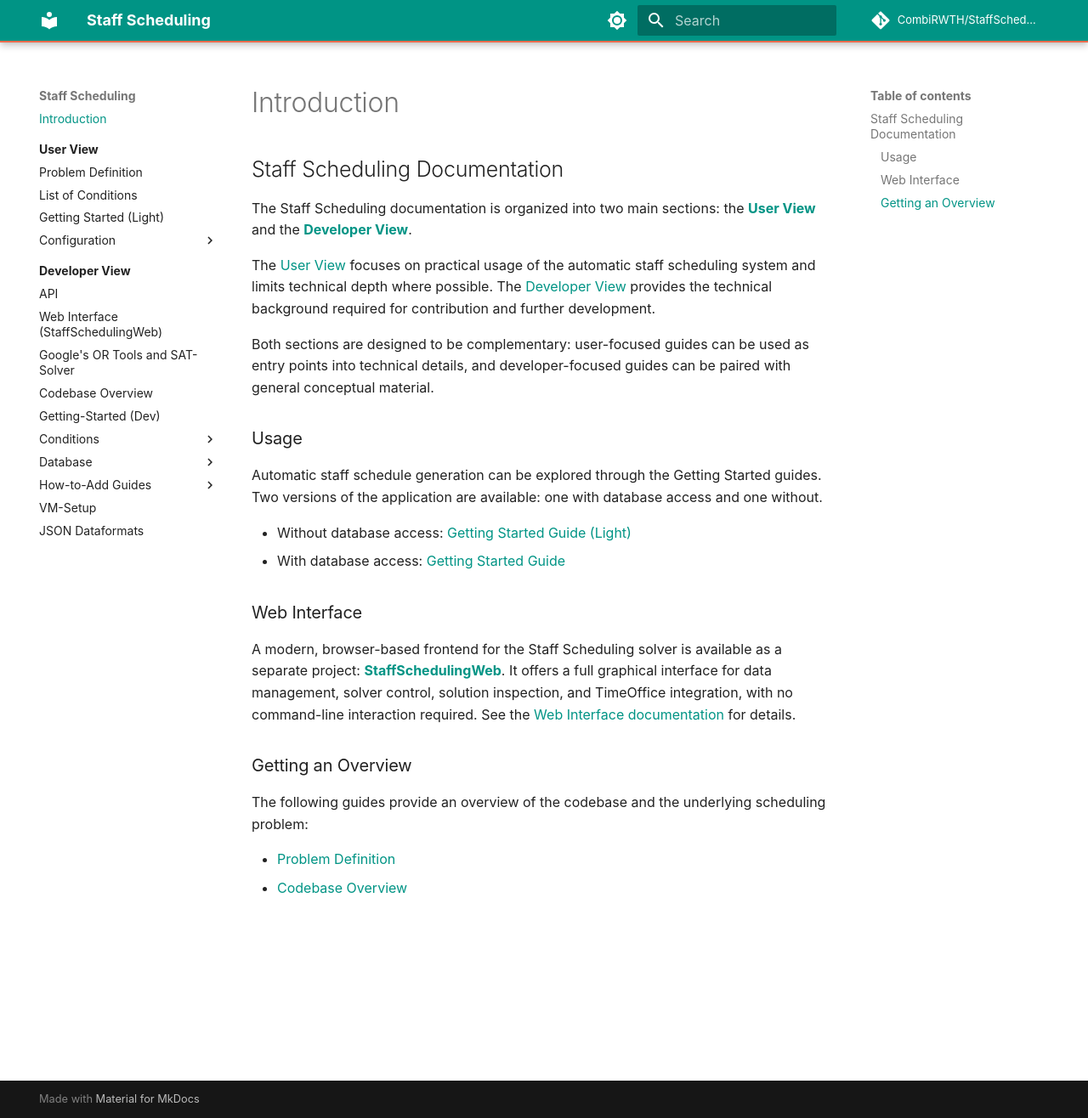
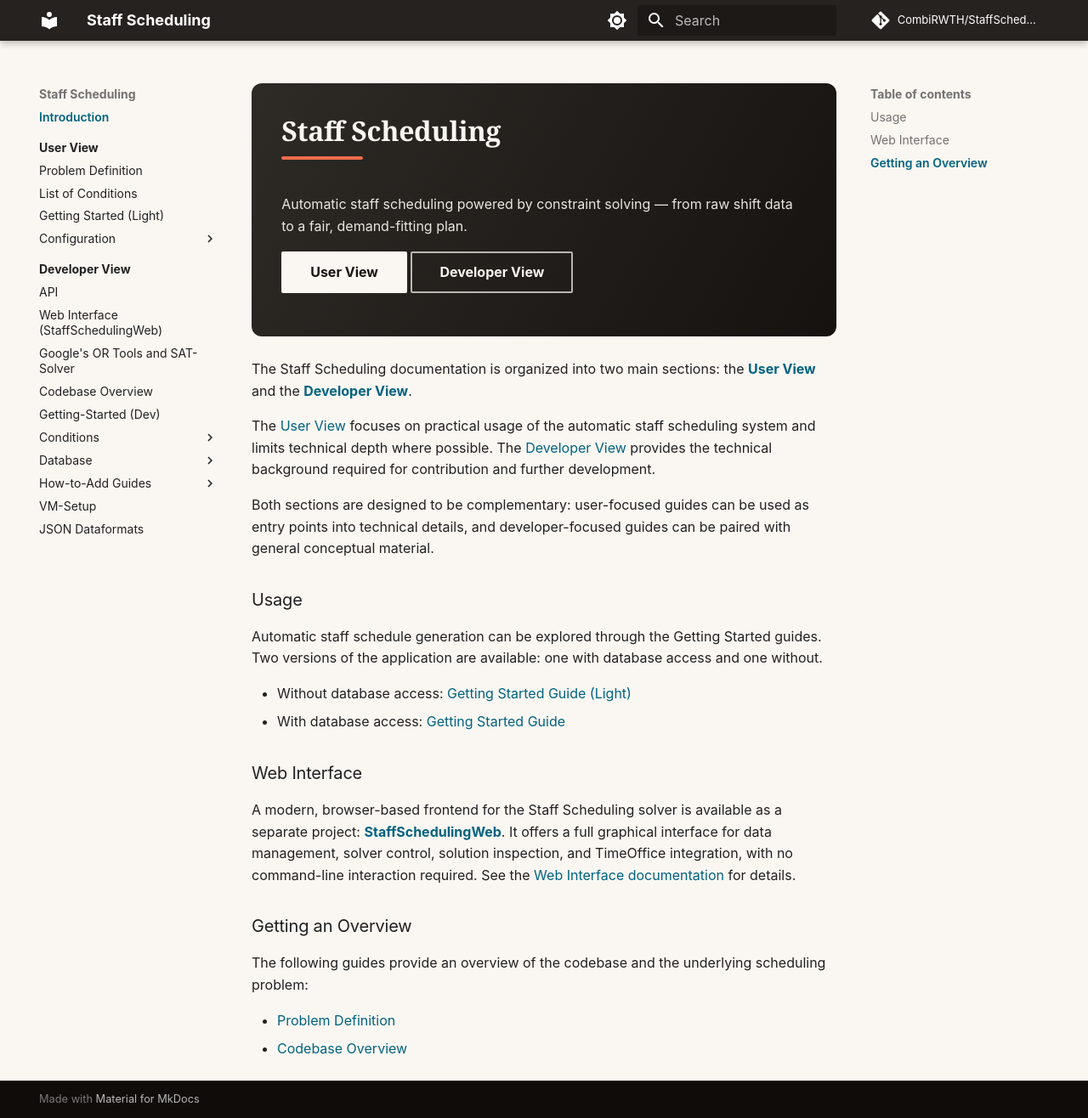
Before and after one commit to CombiRWTH/StaffScheduling, an MkDocs documentation site: the page built from docs/index.md, in a window 1280 px wide and 1316 px high. Shown: the whole window at 85% size. Built offline with MkDocs 1.6.1 and Material for MkDocs 9.7.7, drawn with Linux system fonts in a browser that asks for light colours; comment, search, counter and statistics services are not loaded.

Commit message:
doku styling changes

```diff
--- a/docs/index.md
+++ b/docs/index.md
@@ -1,4 +1,19 @@
-# Staff Scheduling Documentation
+---
+title: Staff Scheduling
+---
+
+<div class="hero">
+
+<h1>Staff Scheduling</h1>
+
+<p>Automatic staff scheduling powered by constraint solving — from raw shift data to a fair, demand-fitting plan.</p>
+
+<p>
+<a class="md-button md-button--primary" href="user-view/">User View</a>
+<a class="md-button" href="developer-view/">Developer View</a>
+</p>
+
+</div>
 
 The Staff Scheduling documentation is organized into two main sections: the [**User View**](./user-view) and the [**Developer View**](./developer-view).
 
--- a/docs/stylesheets/extra.css
+++ b/docs/stylesheets/extra.css
@@ -1,26 +1,144 @@
-/* Petrol & coral color scheme */
+/* Ink & paper editorial theme: warm near-black chrome on paper (FT-style), petrol for links only,
+   coral as the accent. Variables are overridden in scheme blocks (matching Material's own
+   selector pattern) so they win the cascade regardless of the palette set in mkdocs.yml. */
 
 :root {
-  --md-primary-fg-color: #005f73;
-  --md-primary-fg-color--light: #2b8a9f;
-  --md-primary-fg-color--dark: #00434f;
-  --md-accent-fg-color: #ee6c4d;
-  --md-typeset-a-color: #005f73;
+  --ink: #262220;
+  --ink-soft: #2e2a26;
+  --ink-deep: #16120f;
+  --coral: #ee6c4d;
+  --coral-bright: #ff8360;
+}
+
+[data-md-color-scheme="default"] {
+  --md-primary-fg-color: var(--ink);
+  --md-primary-fg-color--light: #4a443f;
+  --md-primary-fg-color--dark: var(--ink-deep);
+  --md-accent-fg-color: var(--coral);
+  --md-typeset-a-color: #006280; /* petrol — links only, never large surfaces */
+  --md-default-bg-color: #faf7f2; /* warm paper */
+  --md-footer-bg-color: var(--ink-deep);
+  --md-footer-bg-color--deep: #0e0c0a;
 }
 
 [data-md-color-scheme="slate"] {
-  --md-primary-fg-color: #1d7f97;
-  --md-primary-fg-color--light: #005f73;
-  --md-primary-fg-color--dark: #2b8a9f;
-  --md-accent-fg-color: #ff8360;
+  --md-primary-fg-color: #211d1a;
+  --md-primary-fg-color--light: #3a342f;
+  --md-primary-fg-color--dark: #141110;
+  --md-accent-fg-color: var(--coral-bright);
   --md-typeset-a-color: #55c1d9;
+  --md-default-bg-color: #1a1715; /* warm dark paper */
+  --md-footer-bg-color: #141110;
+  --md-footer-bg-color--deep: #0e0c0a;
 }
 
 ::selection {
   background: rgba(238, 108, 77, 0.3);
 }
 
-/* coral signature line between header and navigation tabs */
-.md-header {
-  border-bottom: 2px solid #ee6c4d;
+/* Coral hairline along the bottom edge of the ink tab band */
+.md-tabs {
+  box-shadow: inset 0 -3px 0 0 var(--coral);
 }
+
+/* Serif page titles with a coral tick */
+.md-typeset h1 {
+  font-family: Georgia, "Times New Roman", serif;
+  font-weight: 700;
+}
+
+.md-typeset h1::after {
+  content: "";
+  display: block;
+  width: 3em;
+  height: 4px;
+  margin-top: 0.3em;
+  border-radius: 2px;
+  background: var(--coral);
+}
+
+/* Coral hover underline on content links */
+.md-typeset a:not(.md-button) {
+  text-decoration: underline;
+  text-decoration-color: transparent;
+  text-underline-offset: 3px;
+  transition: text-decoration-color 0.2s;
+}
+
+.md-typeset a:not(.md-button):hover {
+  text-decoration-color: var(--coral);
+}
+
+/* Bolder active sidebar entry */
+.md-nav__link--active {
+  font-weight: 600;
+}
+
+/* Coral-tinted inline code, softer-rounded code blocks */
+.md-typeset :not(pre) > code {
+  background: rgba(238, 108, 77, 0.1);
+}
+
+[data-md-color-scheme="slate"] .md-typeset :not(pre) > code {
+  background: rgba(255, 131, 96, 0.12);
+}
+
+.md-typeset pre {
+  border-radius: 8px;
+}
+
+/* Coral back-to-top button */
+.md-top {
+  background: var(--coral);
+  color: #fff;
+}
+
+.md-top:hover {
+  background: var(--coral-bright);
+}
+
+/* Landing hero: ink card on paper */
+.hero {
+  background: linear-gradient(120deg, var(--ink-soft), var(--ink-deep));
+  color: #faf7f2;
+  padding: 2.2em;
+  border-radius: 12px;
+  margin-bottom: 1.6em;
+}
+
+.hero h1 {
+  margin-top: 0;
+  color: #faf7f2;
+}
+
+.hero p:not(:last-child) {
+  color: rgba(250, 247, 242, 0.92);
+}
+
+.hero .md-button--primary {
+  background: #faf7f2;
+  border-color: #faf7f2;
+  color: var(--ink-deep);
+}
+
+.hero .md-button--primary:hover {
+  background: rgba(250, 247, 242, 0.85);
+  border-color: #faf7f2;
+  color: var(--ink-deep);
+}
+
+.hero .md-button:not(.md-button--primary) {
+  background: transparent;
+  border-color: rgba(250, 247, 242, 0.7);
+  color: #faf7f2;
+}
+
+.hero .md-button:not(.md-button--primary):hover {
+  background: rgba(250, 247, 242, 0.12);
+  border-color: #faf7f2;
+  color: #faf7f2;
+}
+
+[data-md-color-scheme="slate"] .hero {
+  border: 1px solid rgba(250, 247, 242, 0.12);
+}
```
